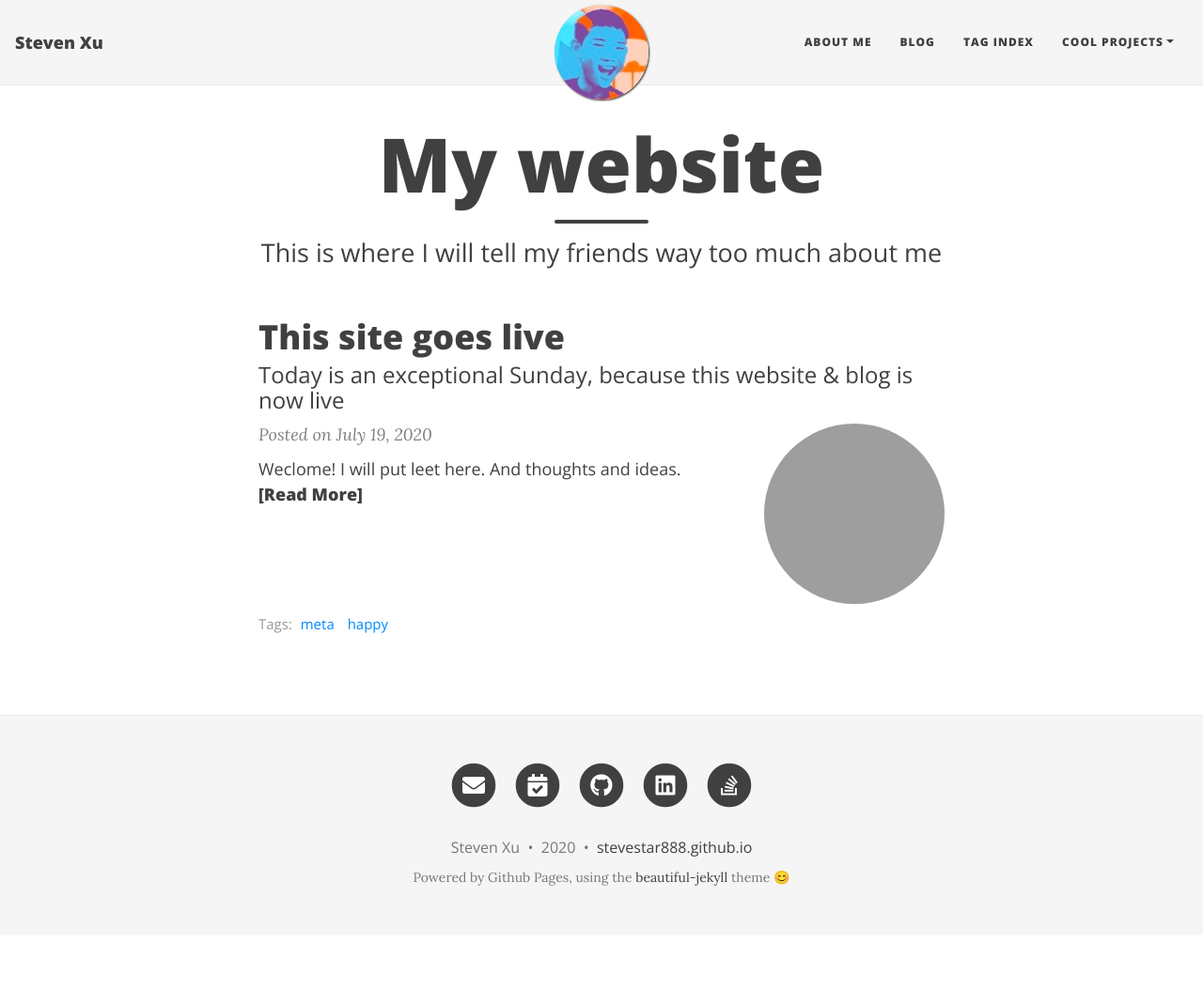
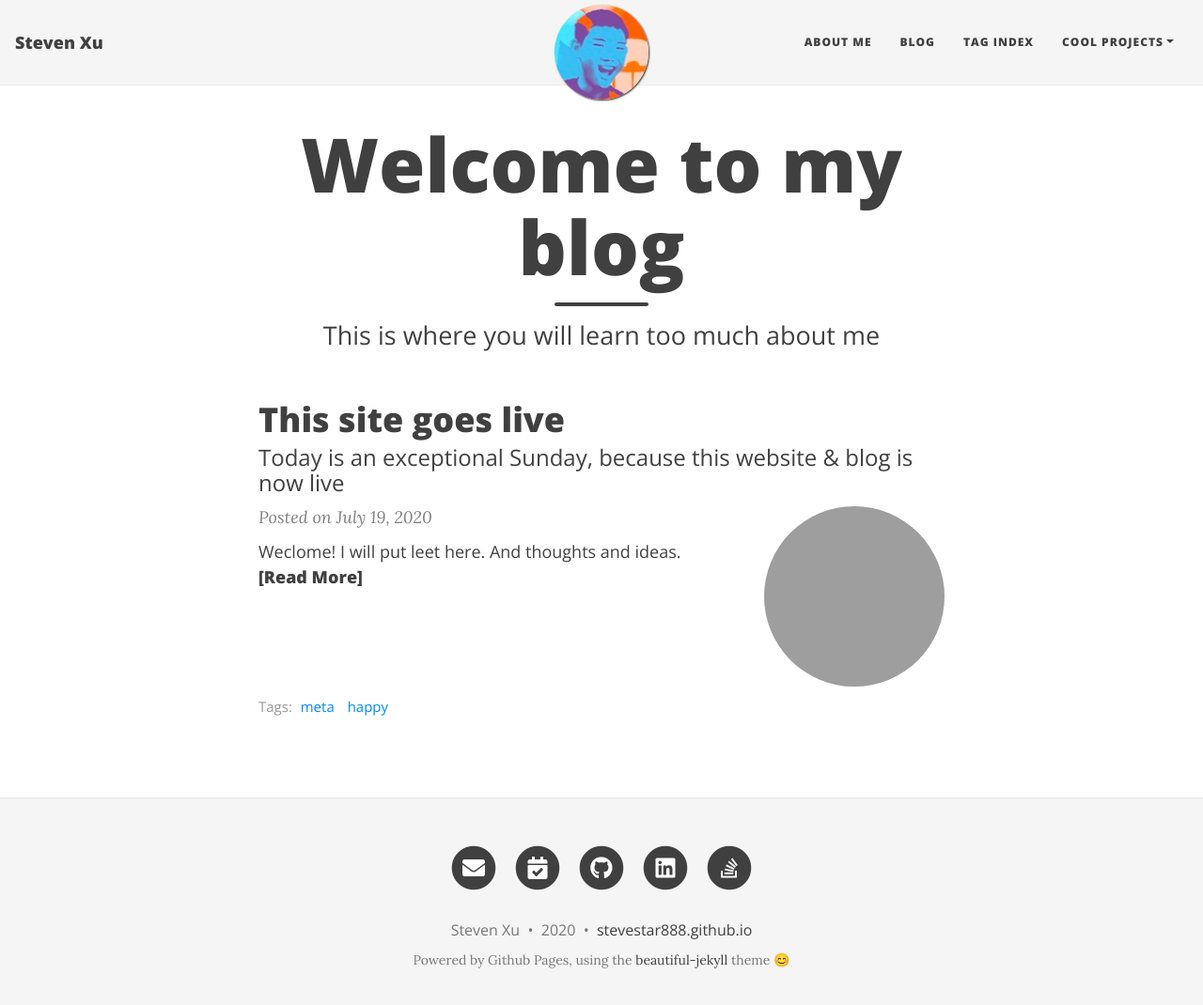
Before and after one commit to stevestar888/steven.github.io, a Jekyll site: the page built from index.html, in a window 1280 px wide and 1083 px high. Shown: the top 1070 px of the window at 94% size. Built offline with Jekyll 4.4.1, drawn with Linux system fonts in a browser that asks for light colours; nearby versions of some CDN libraries; the list of posts is cut into pages by our own code.

Commit message:
Update index.html

```diff
--- a/index.html
+++ b/index.html
@@ -1,5 +1,5 @@
 ---
 layout: home
-title: My website
-subtitle: This is where I will tell my friends way too much about me
+title: Welcome to my blog
+subtitle: This is where you will learn too much about me
 ---
```
